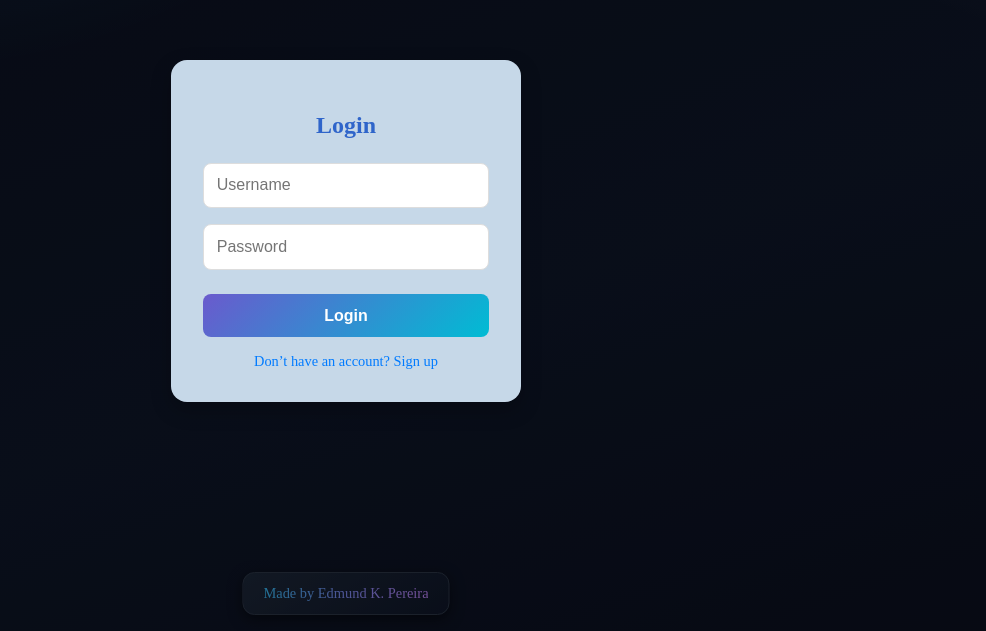
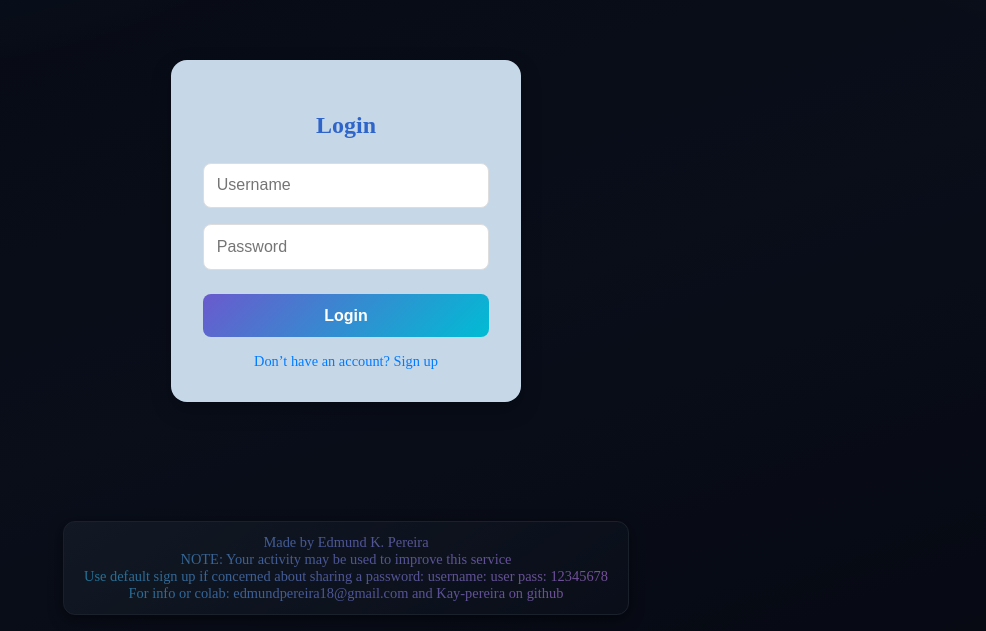
Before and after one commit to Kay-pereira/Summarizer-App, a React (Vite) app: page / in a window 1280 px wide. Shown: the part 169-800 px from the top of the page, without its empty margins (294-1280 px from the left). Built offline with nearby package versions, Linux system fonts and the light colour scheme.

Commit message:
updated footer

```diff
--- a/src/Components/Footer.jsx
+++ b/src/Components/Footer.jsx
@@ -7,6 +7,9 @@ function Footer(){
         <>
         <div className="footer-card">
             <p>Made by Edmund K. Pereira</p>
+            <p>NOTE: Your activity may be used to improve this service</p>
+            <p>Use default sign up if concerned about sharing a password: username: user pass: 12345678</p>
+            <p>For info or colab: edmundpereira18@gmail.com and Kay-pereira on github</p>
         </div>
         </>
     )
```
Also changed, not shown: 1 other file (tests, documents, lock files or other folders).
